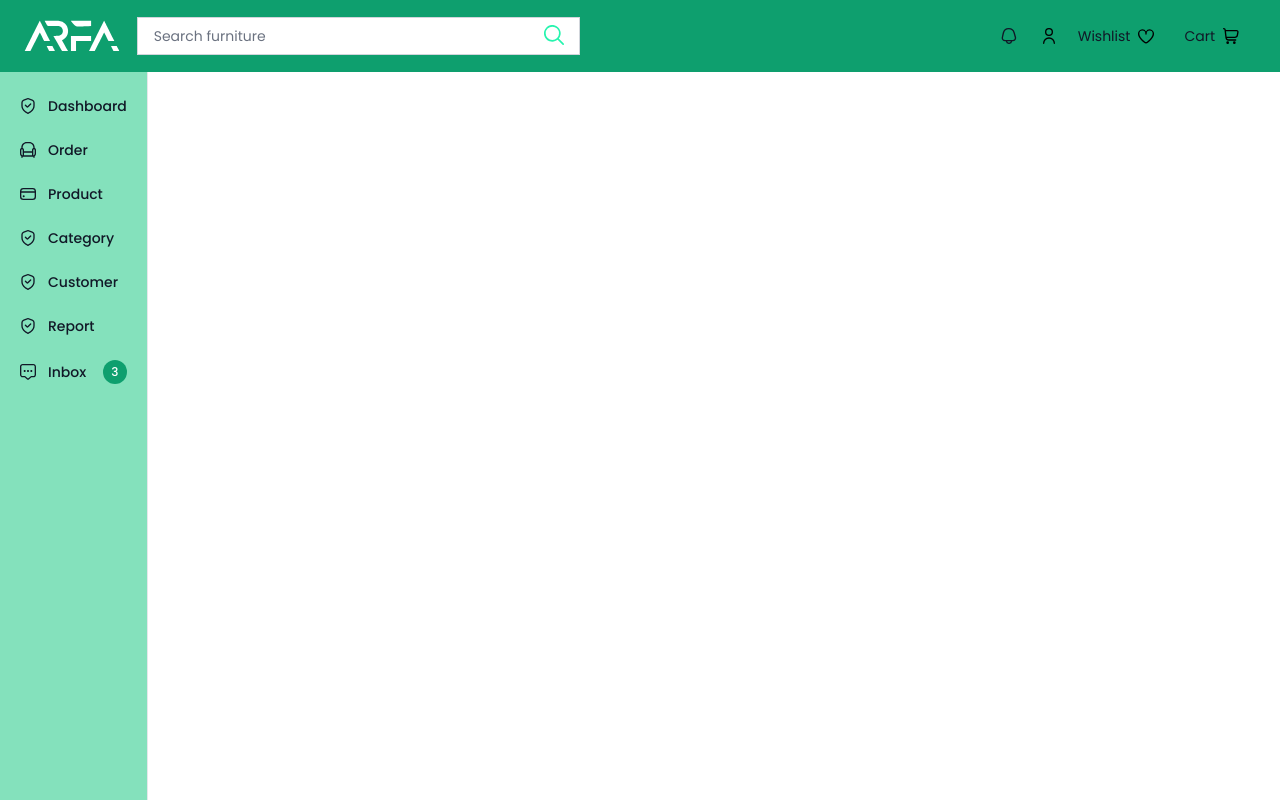
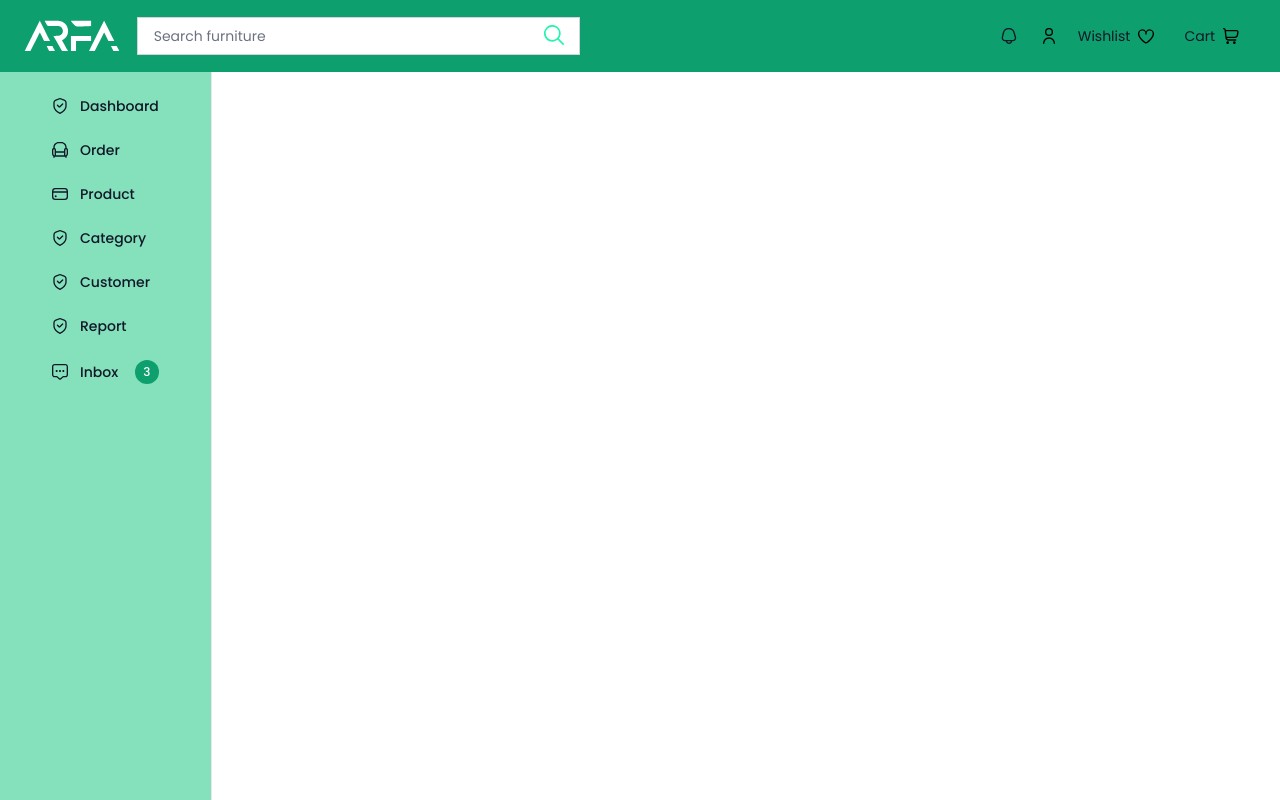
Before and after one commit to domingohernani/arfa, a React (Vite) app in the folder client/: page /seller-page in a window 1280 px wide. Shown: the top 800 px of the page. Built offline with nearby package versions, Linux system fonts and the light colour scheme.

Commit message:
improved ui on seller side bar

```diff
--- a/client/src/components/navigation/SellerSideBar.jsx
+++ b/client/src/components/navigation/SellerSideBar.jsx
@@ -20,8 +20,8 @@ export const SellerSideBar = () => {
               to={"dashboard"}
               className={({ isActive }) =>
                 isActive
-                  ? "text-arfagreen flex items-center justify-center p-2 rounded-lg"
-                  : "text-arfablack flex items-center justify-center p-2 rounded-lg"
+                  ? "text-arfagreen flex items-center justify-center p-2 md:px-10 rounded-lg bg-white"
+                  : "text-arfablack flex items-center justify-center p-2 md:px-10 rounded-lg"
               }
             >
               {({ isActive }) => (
@@ -50,8 +50,8 @@ export const SellerSideBar = () => {
               to={"order"}
               className={({ isActive }) =>
                 isActive
-                  ? "text-arfagreen flex items-center justify-center p-2 rounded-lg"
-                  : "text-arfablack flex items-center justify-center p-2 rounded-lg"
+                  ? "text-arfagreen flex items-center justify-center p-2 md:px-10 rounded-lg bg-white"
+                  : "text-arfablack flex items-center justify-center p-2 md:px-10 rounded-lg"
               }
             >
               {({ isActive }) => (
@@ -82,8 +82,8 @@ export const SellerSideBar = () => {
               to={"product"}
               className={({ isActive }) =>
                 isActive
-                  ? "text-arfagreen flex items-center justify-center p-2 rounded-lg"
-                  : "text-arfablack flex items-center justify-center p-2 rounded-lg"
+                  ? "text-arfagreen flex items-center justify-center p-2 md:px-10 rounded-lg bg-white"
+                  : "text-arfablack flex items-center justify-center p-2 md:px-10 rounded-lg"
               }
             >
               {({ isActive }) => (
@@ -112,8 +112,8 @@ export const SellerSideBar = () => {
               to={"category"}
               className={({ isActive }) =>
                 isActive
-                  ? "text-arfagreen flex items-center justify-center p-2 rounded-lg"
-                  : "text-arfablack flex items-center justify-center p-2 rounded-lg"
+                  ? "text-arfagreen flex items-center justify-center p-2 md:px-10 rounded-lg bg-white"
+                  : "text-arfablack flex items-center justify-center p-2 md:px-10 rounded-lg"
               }
             >
               {({ isActive }) => (
@@ -142,8 +142,8 @@ export const SellerSideBar = () => {
               to={"customer"}
               className={({ isActive }) =>
                 isActive
-                  ? "text-arfagreen flex items-center justify-center p-2 rounded-lg"
-                  : "text-arfablack flex items-center justify-center p-2 rounded-lg"
+                  ? "text-arfagreen flex items-center justify-center p-2 md:px-10 rounded-lg bg-white"
+                  : "text-arfablack flex items-center justify-center p-2 md:px-10 rounded-lg"
               }
             >
               {({ isActive }) => (
@@ -172,8 +172,8 @@ export const SellerSideBar = () => {
               to={"report"}
               className={({ isActive }) =>
                 isActive
-                  ? "text-arfagreen flex items-center justify-center p-2 rounded-lg"
-                  : "text-arfablack flex items-center justify-center p-2 rounded-lg"
+                  ? "text-arfagreen flex items-center justify-center p-2 md:px-10 rounded-lg bg-white"
+                  : "text-arfablack flex items-center justify-center p-2 md:px-10 rounded-lg"
               }
             >
               {({ isActive }) => (
@@ -202,8 +202,8 @@ export const SellerSideBar = () => {
               to={"inbox"}
               className={({ isActive }) =>
                 isActive
-                  ? "text-arfagreen flex items-center justify-center p-2 rounded-lg"
-                  : "text-arfablack flex items-center justify-center p-2 rounded-lg"
+                  ? "text-arfagreen flex items-center justify-center p-2 md:px-10 rounded-lg bg-white"
+                  : "text-arfablack flex items-center justify-center p-2 md:px-10 rounded-lg"
               }
             >
               {({ isActive }) => (
```
